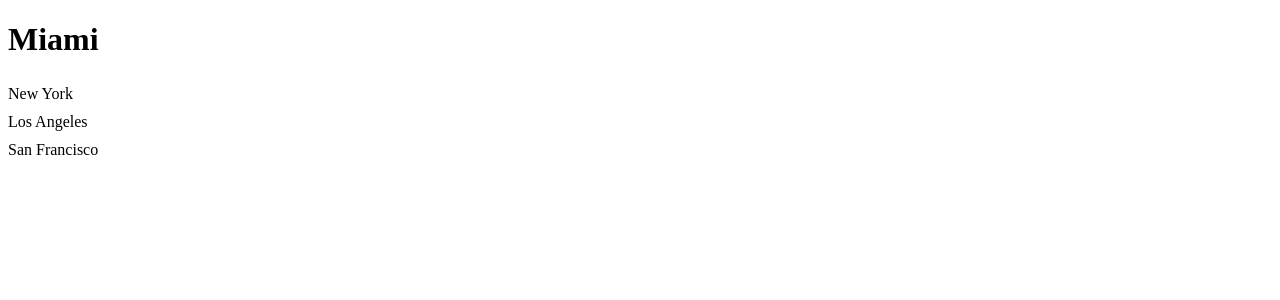
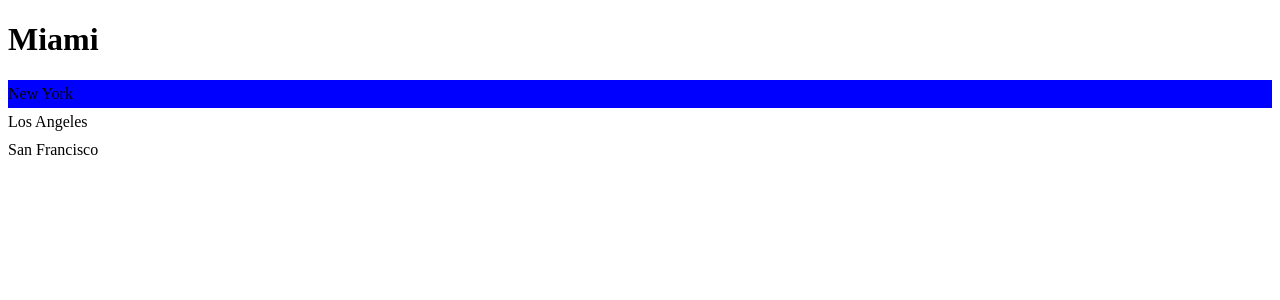
Before and after one commit to Scientific-Research/react-app-Mo-Ha, a React (Vite) app: page / in a window 1280 px wide. Shown: the top 300 px of the page. Built offline with nearby package versions, Linux system fonts and the light colour scheme.

Commit message:
define active as props and do the same logic for className hier for CSS in JS !

```diff
--- a/src/components/ListGroup/ListGroup.tsx
+++ b/src/components/ListGroup/ListGroup.tsx
@@ -3,13 +3,17 @@ import { useState } from 'react';
 import './ListGroup.css';
 import styled from 'styled-components';
 
+interface IListItemProps {
+	active: boolean;
+}
 const List = styled.ul`
 	list-style: none;
 	padding: 0;
 `;
 
-const ListItem = styled.li`
+const ListItem = styled.li<IListItemProps>`
 	padding: 5px 0;
+	background: ${(props) => (props.active ? 'blue' : 'none')};
 `;
 
 interface IProps {
@@ -40,6 +44,7 @@ const ListGroup = ({ items, heading, onSelectItem }: IProps) => {
 						// 		? 'list-group-item active'
 						// 		: 'list-group-item'
 						// }
+						active={i === selectedItem}
 						key={i}
 						onClick={() => {
 							handleGroupListItemClick(i);
```
